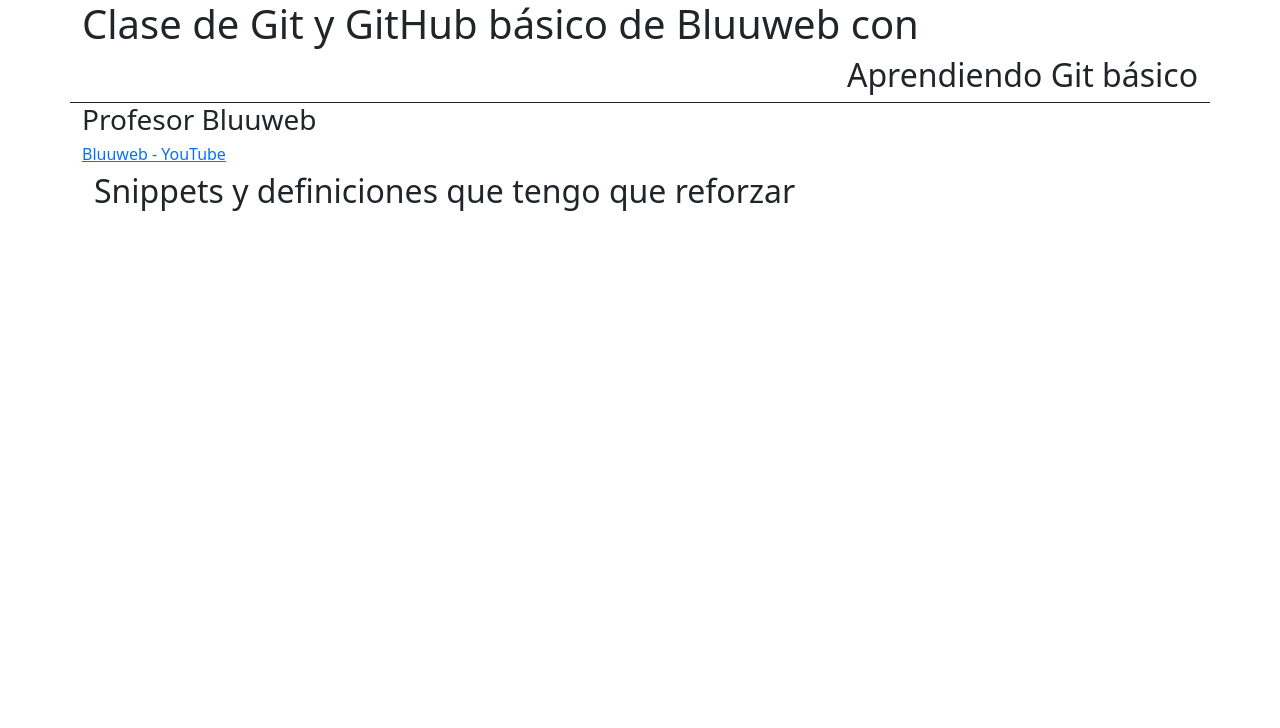
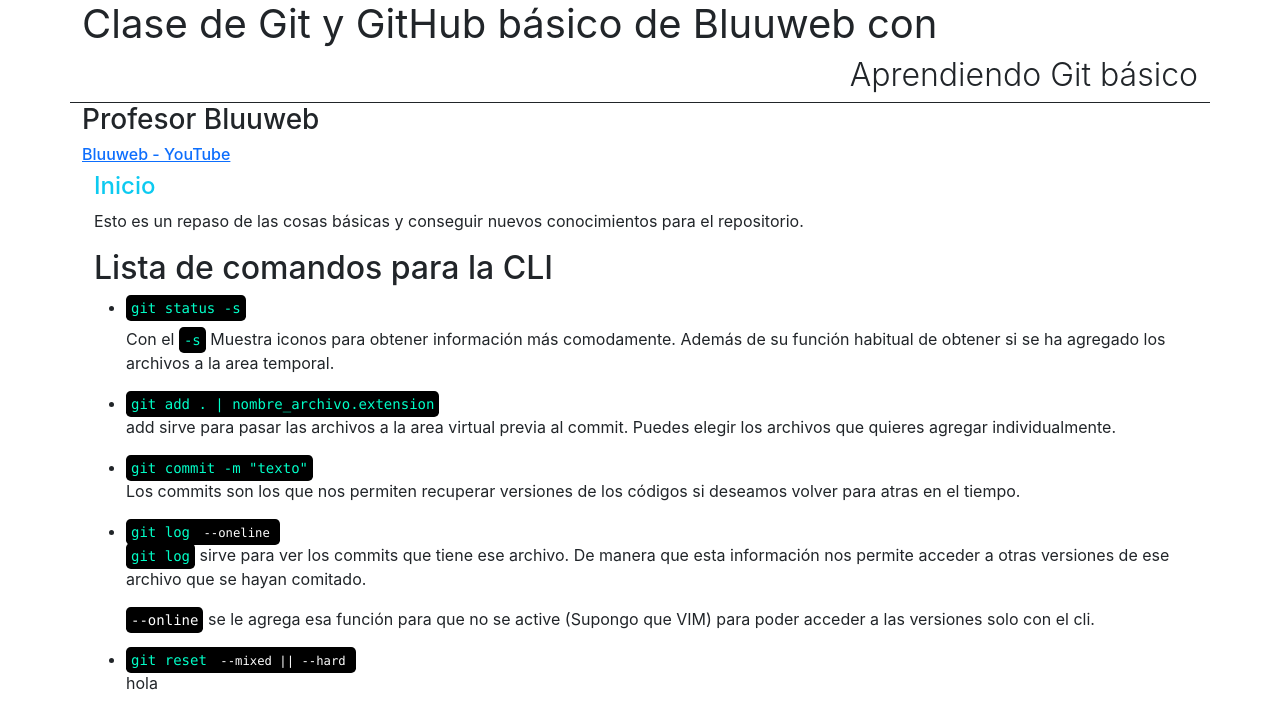
Before and after one commit to sberrus/git-react, a React (Create React App) app: page / in a window 1280 px wide. Shown: the top 728 px of the page. Built offline with nearby package versions, Linux system fonts and the light colour scheme.

Commit message:
reset-again

```diff
--- a/src/components/Body.jsx
+++ b/src/components/Body.jsx
@@ -14,7 +14,58 @@
           </a>
         </div>
         <div className="container-fluid">
-            <h2>Snippets y definiciones que tengo que reforzar</h2>
+          <h4 className="text-info">Inicio</h4>
+          <p>
+            Esto es un repaso de las cosas básicas y conseguir nuevos
+            conocimientos para el repositorio.
+          </p>
+          <h2>Lista de comandos para la CLI</h2>
+          <ul>
+            <li>
+              <code>git status -s</code>
+              <p className="mt-2">
+                Con el <code>-s</code> Muestra iconos para obtener información
+                más comodamente. Además de su función habitual de obtener si se
+                ha agregado los archivos a la area temporal.
+              </p>
+            </li>
+            <li>
+              <code>git add . | nombre_archivo.extension</code>
+              <p>
+                add sirve para pasar las archivos a la area virtual previa al
+                commit. Puedes elegir los archivos que quieres agregar
+                individualmente.
+              </p>
+            </li>
+            <li>
+              <code>git commit -m "texto"</code>
+              <p>
+                Los commits son los que nos permiten recuperar versiones de los
+                códigos si deseamos volver para atras en el tiempo.
+              </p>
+            </li>
+            <li>
+              <code>
+                git log <code className="text-white">--oneline</code>
+              </code>
+              <p>
+                <code>git log</code> sirve para ver los commits que tiene ese
+                archivo. De manera que esta información nos permite acceder a
+                otras versiones de ese archivo que se hayan comitado.
+              </p>
+              <p>
+                <code className="text-white">--online</code> se le agrega esa
+                función para que no se active (Supongo que VIM) para poder
+                acceder a las versiones solo con el cli.
+              </p>
+            </li>
+            <li>
+              <code>
+                git reset <code className="text-white">--mixed || --hard</code>
+              </code>
+              <p>hola</p>
+            </li>
+          </ul>
         </div>
       </div>
     </div>
--- a/src/index.css
+++ /dev/null
@@ -1,13 +0,0 @@
-body {
-  margin: 0;
-  font-family: -apple-system, BlinkMacSystemFont, 'Segoe UI', 'Roboto', 'Oxygen',
-    'Ubuntu', 'Cantarell', 'Fira Sans', 'Droid Sans', 'Helvetica Neue',
-    sans-serif;
-  -webkit-font-smoothing: antialiased;
-  -moz-osx-font-smoothing: grayscale;
-}
-
-code {
-  font-family: source-code-pro, Menlo, Monaco, Consolas, 'Courier New',
-    monospace;
-}
--- a/src/main.css
+++ b/src/main.css
@@ -1 +1,18 @@
 /*Global Style Rules*/
+body {
+    margin: 0;
+    font-family: -apple-system, BlinkMacSystemFont, 'Segoe UI', 'Roboto', 'Oxygen',
+      'Ubuntu', 'Cantarell', 'Fira Sans', 'Droid Sans', 'Helvetica Neue',
+      sans-serif;
+    -webkit-font-smoothing: antialiased;
+    -moz-osx-font-smoothing: grayscale;
+  }
+
+  code {
+    font-family: source-code-pro, Menlo, Monaco, Consolas, 'Courier New',
+      monospace;
+      background-color: black;
+      color: #00ffc8;
+      padding: 5px;
+      border-radius: .3rem;
+  }
```
